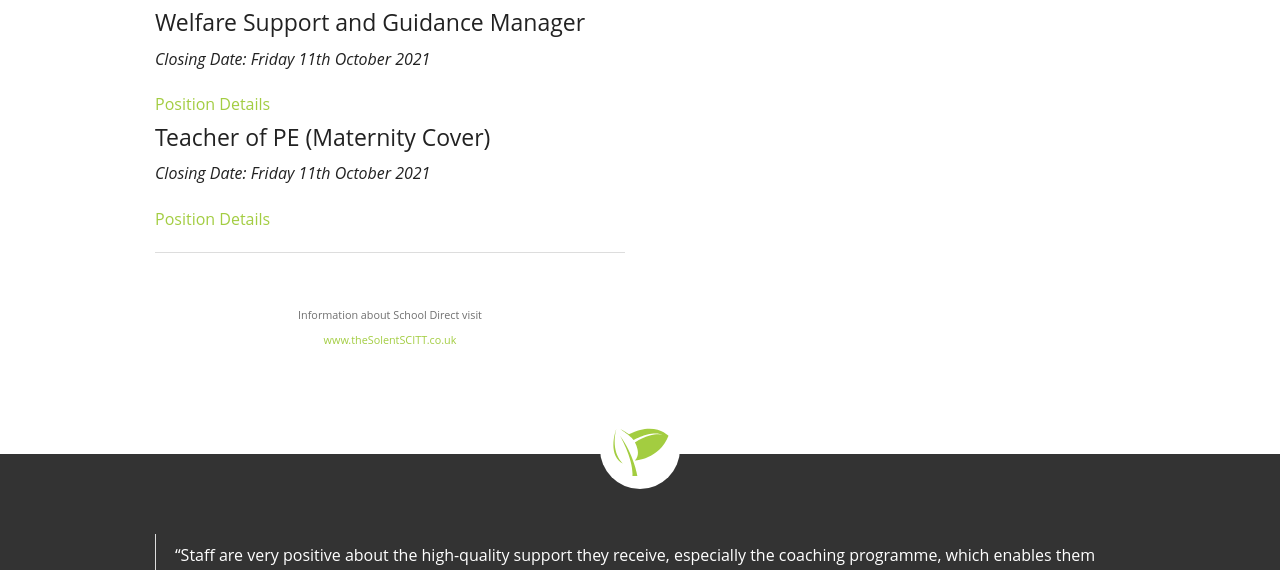
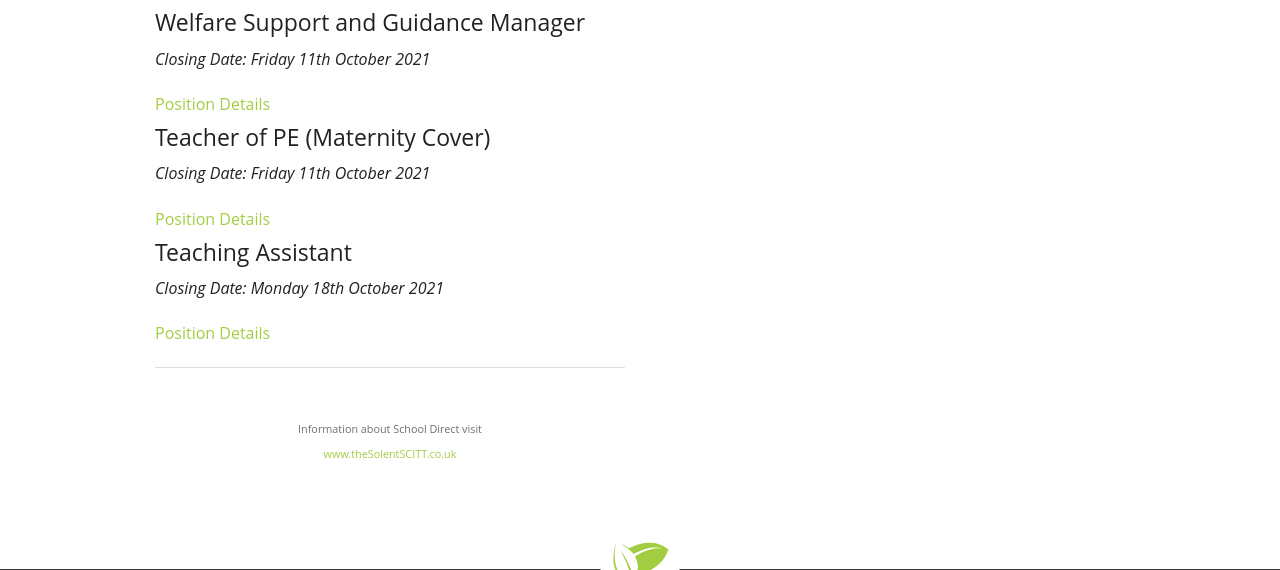
Before and after one commit to PCSITService/parkcommunityschool.co.uk, a PHP site: page /employment.php in a window 1280 px wide. Shown: the part 717-1287 px from the top of the page. Run offline with PHP 8.4, Linux system fonts and the light colour scheme; some libraries are stand-ins or nearby versions.

Commit message:
Prospectus Update

```diff
--- a/employment.php
+++ b/employment.php
@@ -83,6 +83,14 @@
 
         <span class="subheader">
         <a href="assets/recruitment/pe-maternity.pdf" target="_blank">Position Details</a>
+        </span>
+      </li>
+       <li>
+        <h4>Teaching Assistant</h4>
+        <p><em>Closing Date: Monday 18th October 2021</em></p>
+
+        <span class="subheader">
+        <a href="assets/recruitment/teaching-assistant.pdf" target="_blank">Position Details</a>
         </span>
       </li>
 
--- a/letters-home.php
+++ b/letters-home.php
@@ -25,6 +25,11 @@
         <br>
         <div class="medium-12 columns">
         	<ul class="small-block-grid-1">
+                <li>
+                    <ul class="circle">October 2021<hr>
+                        <li><a href="/assets/letters/2021-09/student-vaccinations.pdf" target="_blank">Student Vaccinations</a></li>
+                    </ul>
+                <li>
                  <li>
                     <ul class="circle">September 2021<hr>
                         <li><a href="/assets/letters/2021-09/parent-leaflet.pdf" target="_blank">COVID Leaflet</a></li>
```
Also changed, not shown: 2 other files.
